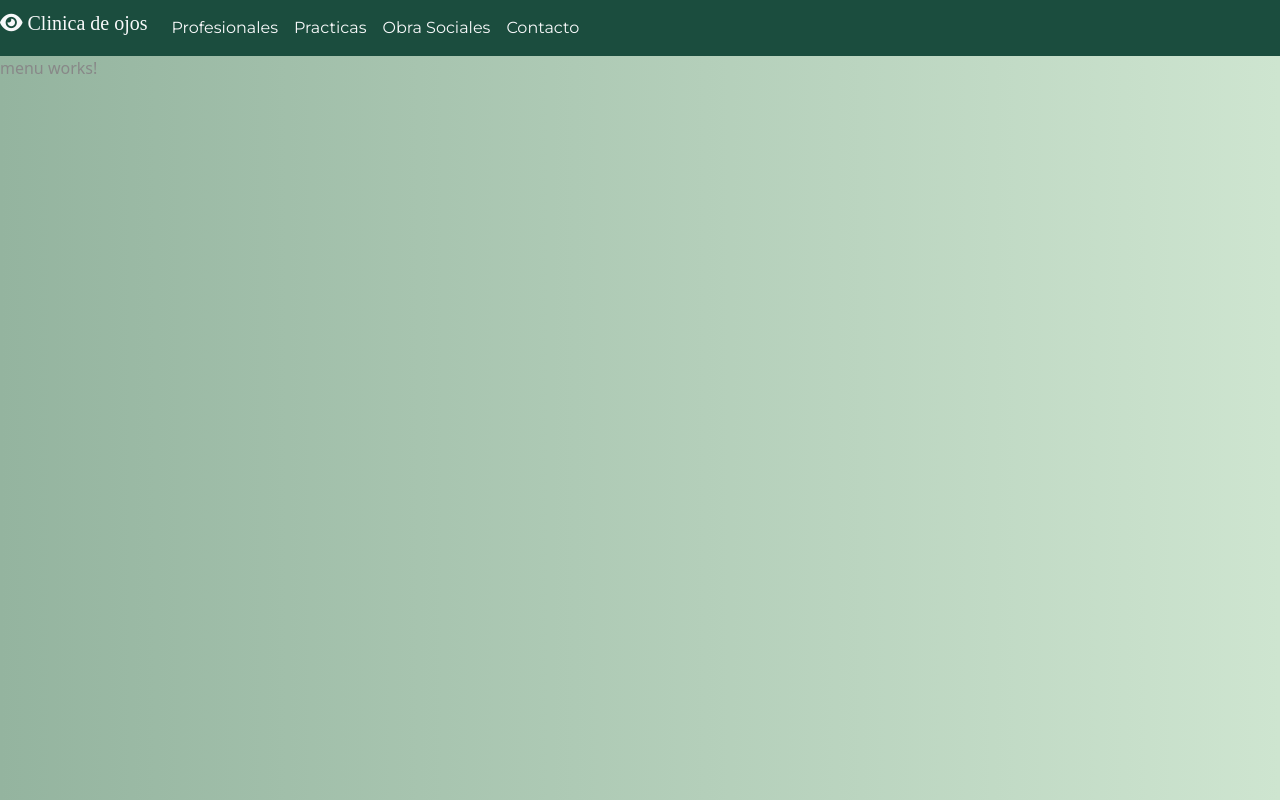
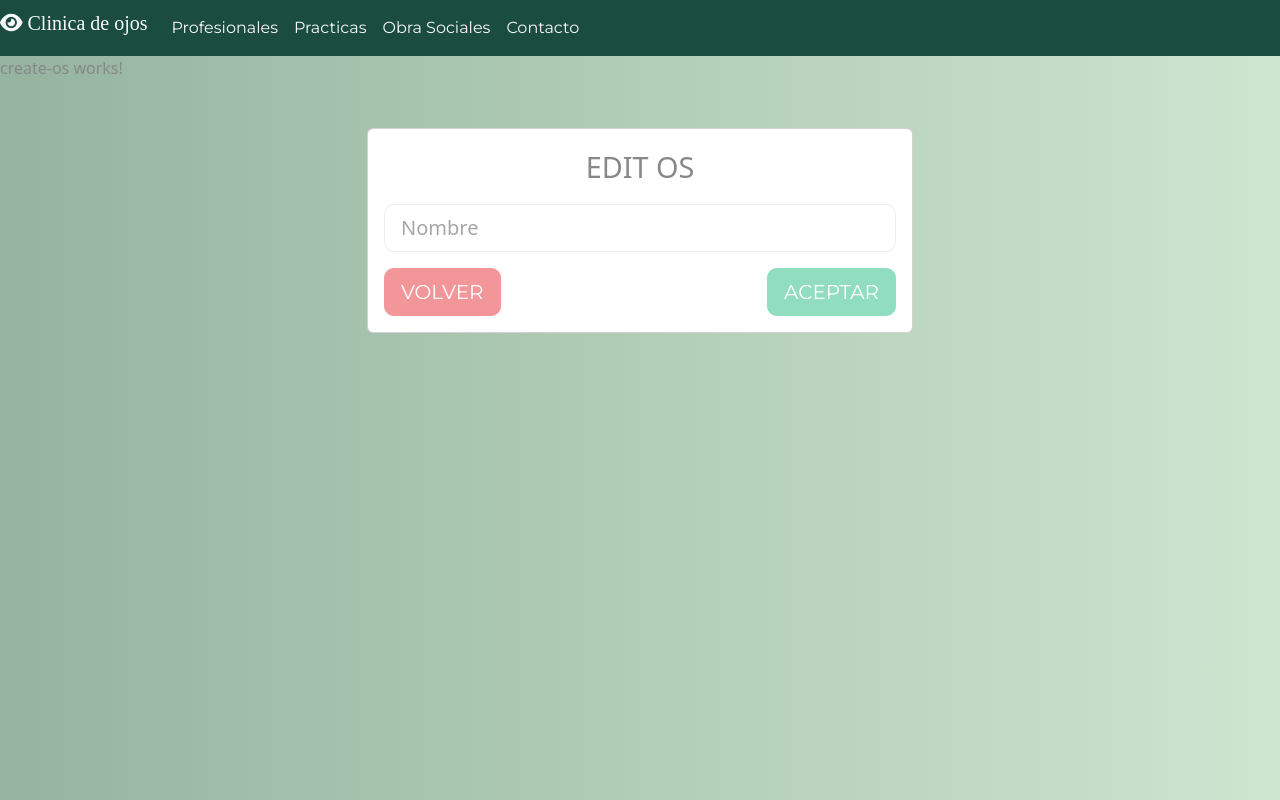
Before and after one commit to IgnacioGiggiaro/TP-FrontEnd, an Angular app: page /edit-os/1 in a window 1280 px wide. Before the commit this address led to /. Built offline with nearby package versions, Linux system fonts and the light colour scheme; no server answers.

Commit message:
CreateOS ready, Update OS left to nex session

```diff
--- a/src/app/app-routing.module.ts
+++ b/src/app/app-routing.module.ts
@@ -21,12 +21,12 @@ const routes: Routes = [
 
   //Practice Routes
   {path: 'create-practice', component:CreatePracticeComponent },
-  {path: 'editar-practice', component: CreatePracticeComponent},
+  {path: 'editar-practice/:id', component: CreatePracticeComponent},
   {path: 'list-practice', component:ListPracticeComponent},
 
   //OS Routes
   {path:'create-os', component:CreateOSComponent},
-  {path: 'edit-os', component:CreateOSComponent},
+  {path:'edit-os/:id', component:CreateOSComponent},
   {path:'list-os', component:ListOSComponent},
 
   //Default Route
--- a/src/app/components/OS/create-os/create-os.component.html
+++ b/src/app/components/OS/create-os/create-os.component.html
@@ -1 +1,50 @@
 <p>create-os works!</p>
+<div class="container mt-5">
+  <div class="row">
+    <div class="col-lg-6 offset-lg-3">
+      <div class="card">
+        <div class="card-body text-center">
+          <span class="titulo"> {{ titulo | uppercase }}</span>
+
+          <!--Update OS-->
+
+          <form class="mt-3" *ngIf="this._id != null ; else nuevo" [formGroup]="OSForm"  (ngSubmit)="updateOS(this._id)" >
+            <div class="mb-3">
+              <input type="text" formControlName="nombre" class="form-control form-control-lg"
+                     placeholder="Nombre">
+              <div class="text-danger"
+                   *ngIf="OSForm.get('nombre')?.hasError('required') && OSForm.get('nombre')?.touched">
+                <span>El nombre <strong>es obligatorio</strong></span>
+              </div>
+            </div>
+            <div class="mb-3">
+              <button routerLink="/" class="btn btn-secondary btn-lg float-start">VOLVER</button>
+              <button type="submit" [disabled]="OSForm.invalid" class="btn btn-success btn-lg float-end">ACEPTAR</button>
+            </div>
+
+          </form>
+
+          <!--New OS-->
+
+          <ng-template #nuevo>
+            <form class="mt-3" [formGroup]="OSForm"  (ngSubmit)="createOS(OSForm.value)" >
+              <div class="mb-3">
+                <input type="text" formControlName="nombre" class="form-control form-control-lg"
+                       placeholder="Nombre">
+                <div class="text-danger"
+                     *ngIf="OSForm.get('nombre')?.hasError('required') && OSForm.get('nombre')?.touched">
+                  <span>El nombre <strong>es obligatorio</strong></span>
+                </div>
+              </div>
+              <div class="mb-3">
+                <button routerLink="/" class="btn btn-secondary btn-lg float-start">VOLVER</button>
+                <button type="submit" [disabled]="OSForm.invalid" class="btn btn-success btn-lg float-end">ACEPTAR</button>
+              </div>
+            </form>
+          </ng-template>
+
+        </div>
+      </div>
+    </div>
+  </div>
+</div>
--- a/src/app/components/OS/create-os/create-os.component.ts
+++ b/src/app/components/OS/create-os/create-os.component.ts
@@ -1,4 +1,10 @@
 import { Component, OnInit } from '@angular/core';
+import {FormBuilder, FormGroup, NgForm, Validators} from "@angular/forms";
+import {ActivatedRoute, Router} from "@angular/router";
+import {ToastrService} from "ngx-toastr";
+import {ObraSocial} from "../../../models/obraSocial";
+import {ObraSocialService} from "../../../services/obra-social.service";
+import {__importDefault} from "tslib";
 
 @Component({
   selector: 'app-create-os',
@@ -6,10 +12,69 @@ import { Component, OnInit } from '@angular/core';
   styleUrls: ['./create-os.component.css']
 })
 export class CreateOSComponent implements OnInit {
+  OSForm: FormGroup;
 
-  constructor() { }
+  titulo= 'Crete OS';
+  _id: String | null;
+  constructor(private fb: FormBuilder,
+              private router: Router,
+              private toastr: ToastrService,
+              private _osService: ObraSocialService,
+              private aRouter: ActivatedRoute) {
+  this.OSForm=this.fb.group({
+    nombre: ['', Validators.required]
+  })
+    this._id=this.aRouter.snapshot.paramMap.get('id');
+  }
+
+ /* const os: ObraSocial={
+    nombre: this.OSForm.get('nombre')?.value,
+  };*/
 
   ngOnInit(): void {
+    this.isEdit();
   }
 
+
+  createOS(OSForm: NgForm){
+     const os: ObraSocial={
+    nombre: this.OSForm.get('nombre')?.value,
+    };
+    console.log(os)
+    this._osService.createOS(os).subscribe(
+      res => {
+        console.log(res);
+  this.toastr.success('The OS has been successfully created!', 'OS added!')
+    }, error => {
+        console.log(error);
+        this.OSForm.reset();
+      })
+  }
+
+  isEdit(){
+    if (this._id!==null){
+      this.titulo= 'Edit OS';
+      this._osService.getOS(this._id).subscribe(
+        data=>{
+          this.OSForm.setValue({
+              nombre: data.nombre,
+            }
+          )
+        }
+      )
+    }
+  }
+
+  updateOS(_id: any) {
+    const os: ObraSocial = {
+      nombre: this.OSForm.value
+    }
+    this._osService.updateOS(_id, os).subscribe( res=> {
+      this.toastr.success('The OS was successfully updated', 'OS Updated!')
+      this.router.navigate(['/'])
+    }, error => {
+      console.log(error);
+      this.OSForm.reset();
+    })
+  }
 }
--- a/src/app/components/OS/list-os/list-os.component.html
+++ b/src/app/components/OS/list-os/list-os.component.html
@@ -10,13 +10,16 @@
             <tr>
               <th scope="col">Nombre</th>
               <th scope="col"></th>
+              <td>
+
+              </td>
             </tr>
             </thead>
             <tbody>
             <tr *ngFor="let os of listOS">
               <td>{{ os.nombre }}</td>
               <td>
-                <i [routerLink]="['/edit-os', os._id]" class="fa-solid fa-pen-to-square text-primary"></i>
+                <i [routerLink]="['/edit-os/:id', os._id]" class="fa-solid fa-pen-to-square text-primary"></i>
                 <i (click)="deleteObraSocial(os._id)" class="fa-solid fa-trash text-danger "></i>
               </td>
             </tr>
--- a/src/app/components/OS/list-os/list-os.component.ts
+++ b/src/app/components/OS/list-os/list-os.component.ts
@@ -19,6 +19,7 @@ export class ListOSComponent implements OnInit {
   getObrasSociales() {
     this.obraSocialService.getOSs().subscribe(
       data=>{
+        console.log(data);
         this.listOS= (data);
       }, error => {
         console.log(error)
@@ -26,7 +27,7 @@ export class ListOSComponent implements OnInit {
     )
   }
 
-  deleteObraSocial(_id: String){
+  deleteObraSocial(_id: any){
     this.obraSocialService.deleteOS(_id).subscribe(
       data=>{
         this.toastr.error('The OS has been successfully removed', 'OS deleted!' )
--- a/src/app/services/obra-social.service.ts
+++ b/src/app/services/obra-social.service.ts
@@ -7,7 +7,7 @@ import {ObraSocial} from "../models/obraSocial";
   providedIn: 'root'
 })
 export class ObraSocialService {
-  url= 'http://localhost:3000/Practica/'
+  url= 'http://localhost:3000/ObraSocial/'
   constructor(private http: HttpClient) {}
 
   getOSs(): Observable<ObraSocial[]>{
@@ -22,10 +22,11 @@ export class ObraSocialService {
     return this.http.post(this.url, os);
   }
 
-  updateOS(os: ObraSocial): Observable<any>{
+  updateOS(_id: string, os: ObraSocial): Observable<any>{
     return this.http.put(`${this.url}/${os._id}`, os)
   }
   getOS(_id: String): Observable<any>{
     return this.http.get(`${this.url}/${_id}`)
   }
+
 }
```
Also changed, not shown: src/app/obra-social.service.ts (deleted, +0 -9 lines), 1 other file (tests, documents, lock files or other folders).
